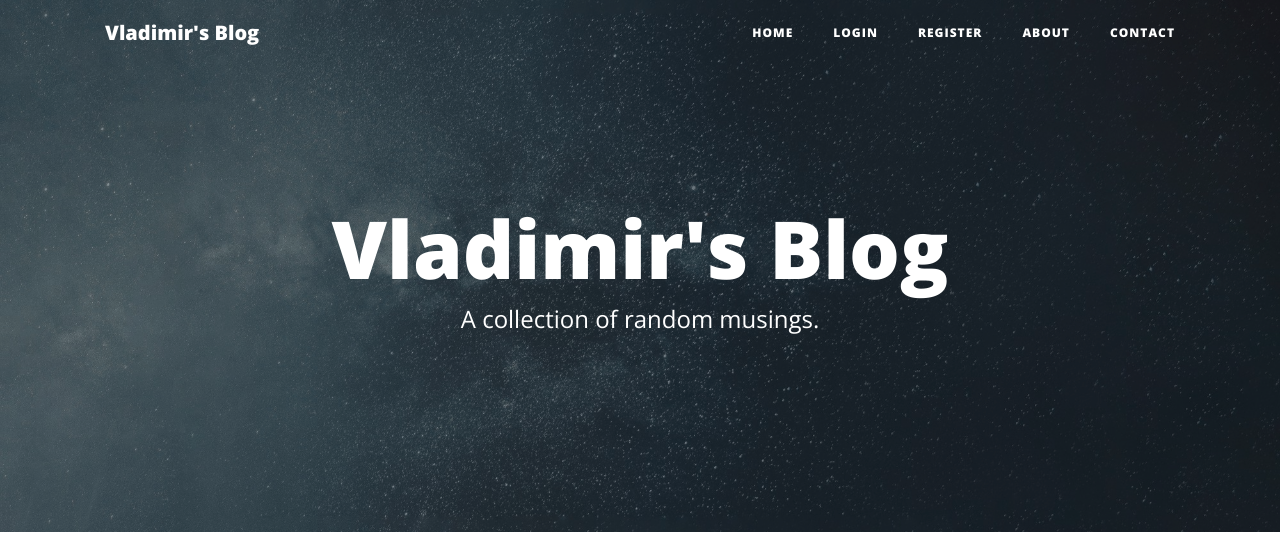
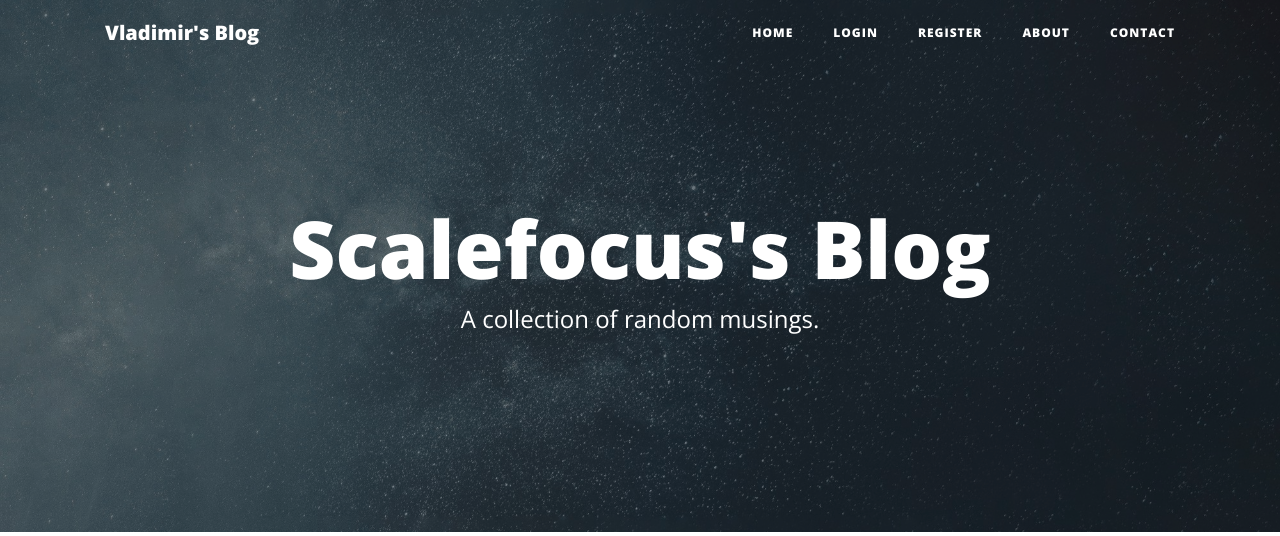
Before and after one commit to VladimirVlatko/vladimir-blog, a Flask app: page / in a window 1280 px wide. Shown: the top 536 px of the page. Run offline with Flask 2, Linux system fonts and the light colour scheme; data comes from the database, SQL or seed files in the repository; some libraries are stand-ins or nearby versions.

Commit message:
Update index.html
Change name.

```diff
--- a/templates/index.html
+++ b/templates/index.html
@@ -7,7 +7,7 @@
       <div class="row">
         <div class="col-lg-8 col-md-10 mx-auto">
           <div class="site-heading">
-            <h1>Vladimir's Blog</h1>
+            <h1>Scalefocus's Blog</h1>
             <span class="subheading">A collection of random musings.</span>
           </div>
         </div>
```
